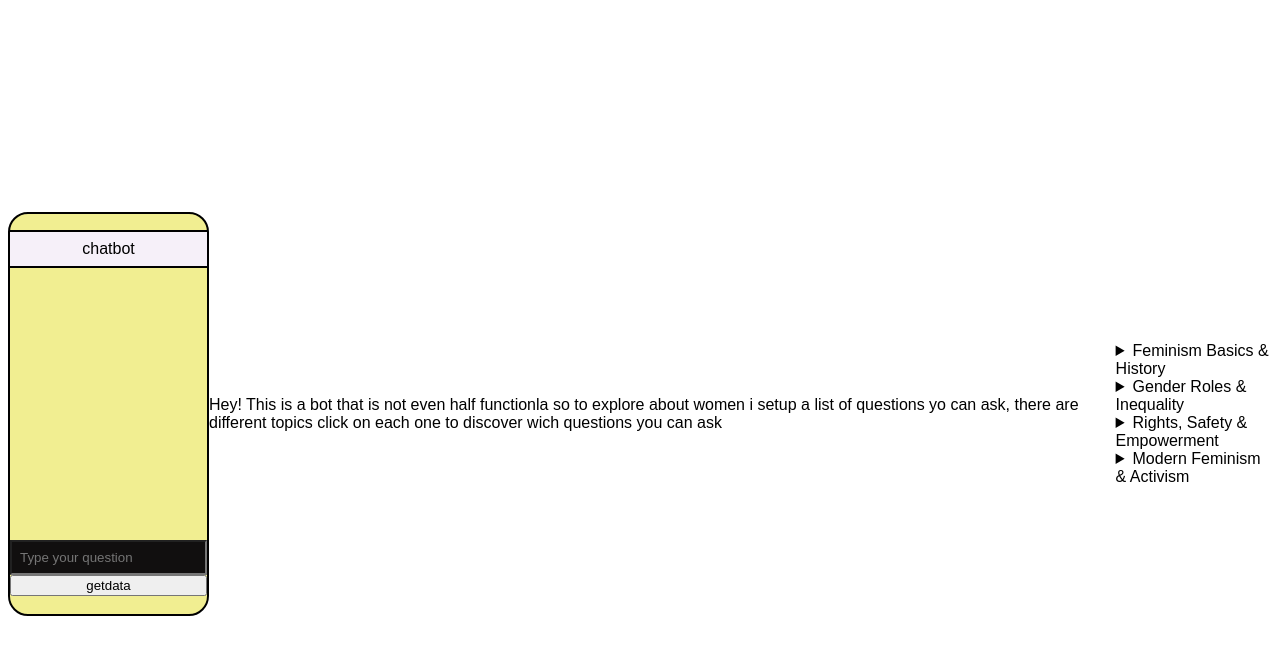
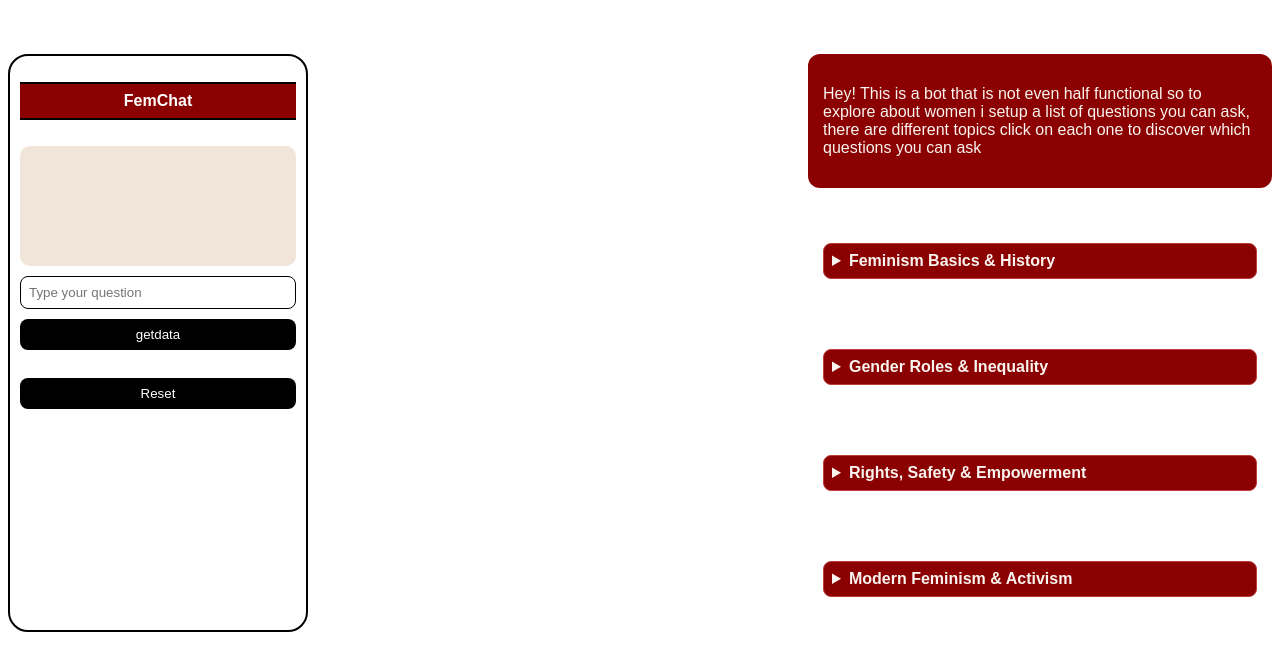
Before and after one commit to Mia-mi-s/FemNation-, a plain HTML site: page index/questions.html in a window 1280 px wide. Shown: the part 46-716 px from the top of the page. Drawn offline with Linux system fonts and the light colour scheme.

Commit message:
Updated the QnA page the layout is fixed addded a reset button to the bot and added the same functionality as the index page with all the questions showing orderedd by topic

```diff
--- a/index/Js/bot.js
+++ b/index/Js/bot.js
@@ -1,3 +1,7 @@
+function Reset(){
+  document.getElementById("Answer").textContent = "";
+  document.getElementById("Question").value = "";
+}
 function AskBot() {
   const question = document.getElementById("Question").value;
   const answerElement = document.getElementById("Answer");
--- a/index/css/style.css
+++ b/index/css/style.css
@@ -132,32 +132,22 @@ nav{
    /* background-color: #f4ede4; */
    background-color: #1c1c1c;
 }
-.cream-section {
-    width: 80%;
-    margin: 40px auto;
-    font-family: sans-serif;
-    color: #4a3f35;
-}
+/*
 
 /* INTRO TEXT BLOCK */
 .IntroText {
-    background: #fdfbf7;
+    background:rgb(241, 229, 218);
     padding: 25px;
     border-radius: 12px;
-    border: 1px solid #ece7df;
-    box-shadow: 0 2px 5px rgba(0,0,0,0.06);
     margin-bottom: 25px;
     color: #000000;
 }
 
 /* DID YOU KNOW --HiddenContent */
 .HiddenContent {
-    background: #fdfbf7;
+    background:rgb(241, 229, 218);
     padding: 20px 25px;
     border-radius: 12px;
-    border: 1px solid #ece7df;
-    box-shadow: 0 2px 5px rgba(0,0,0,0.06);
-    transition: all 0.3s ease;
     color: #000000;
 }
 .space{
@@ -167,7 +157,7 @@ nav{
     border-radius: 20px;
     width: 100px;
     height: 30px;
-    background-color: rgb(255, 246, 246);
+    background-color:rgb(241, 229, 218);
     border-color: black;
     color: #8B0000;
     font-size: 20px;
@@ -244,37 +234,99 @@ path:hover{
   box-shadow: 0 4px 10px rgba(0, 0, 0, 0.2);
 }
 
+/* Q&A PAGE */
 
 
-/* Q&A PAGE */
-.BodyQA{
-    padding-top: 250px;
-     align-items: center;
-     display: flex;
-     justify-content:center;
+.BotContainer {
+    padding-top: 50px;
+    width: 300px;
+    background-color: #fff;
+    border: 2px solid black;
+    border-radius: 20px;
+    display: flex;
+    flex-direction: column;
+    padding: 10px;
+    box-sizing: border-box;
 }
+
+.BotTitle {
+    color: white;
+    text-align: center;
+    background-color:#8B0000;
+    padding: 8px;
+    border-top: 2px solid black;
+    border-bottom: 2px solid black;
+}
+
+.down {
+    min-height: 100px;
+    padding: 10px;
+    background: rgb(241, 229, 218);
+    margin-top: 10px;
+    border-radius: 10px;
+    overflow-y: auto;
+}
+
+.QuestionBox {
+    padding: 8px;
+    margin-top: 10px;
+    border-radius: 8px;
+    border: 1px solid #000;
+    width: 100%;
+    box-sizing: border-box;
+}
+
+.BotContainer button {
+    margin-top: 10px;
+    padding: 8px;
+    border-radius: 8px;
+    border: none;
+    background: black;
+    color: white;
+    cursor: pointer;
+}
+
+.Box {
+    border-radius: 12px;
+    color: rgb(0, 0, 0);
+    padding: 15px;
+}
+
+.Description {
+    margin-bottom: 20px;
+    background-color: #8B0000;
+    color: #f9f4ef;
+}
+
+.Topics {
+    margin-bottom: 20px;
+}
+
+.Topics summary {
+    cursor: pointer;
+    font-weight: bold;
+    padding: 8px;
+    color: #f9f4ef;
+    border-radius: 8px;
+    background-color: #8B0000;
+    border: 1px solid #bd3c3c;
+}
+.PageWrapper {
+    display: flex;
+    gap: 500px;
+    padding-top: 50px;
+    width: 100%;
+}
+
+.MainContent {
+    display: flex;
+    flex-direction: column;
+    flex: 1;
+    gap: 20px;
+}
+
 .BotContainer {
-    border-radius: 20px;
-    background-color: rgb(241, 238, 145);
-    border: 2px solid black;
-    height: 50vh;
-    width: 30vh;
-    display: flex;
-    flex-direction: column; /* colonne */
-}
-.BotTitle {
-    background-color: rgb(246, 240, 249);
-    color: rgb(0, 0, 0);
-    text-align: center;
-    padding: 8px;
-    border-bottom: 2px solid black;
-    border-top: 2px solid black;
-}
-.QuestionBox {
-    background-color: rgb(17, 15, 15);
-    padding: 8px;
-     margin-top: auto; /*pushes input to bottom */
-    color: white;
+    width: 300px;
 }
 
 
--- a/index/questions.html
+++ b/index/questions.html
@@ -3,46 +3,44 @@
 <head>
     <title>soumia manar sio 2025 Feminism</title>
     <link href="css/style.css" rel="stylesheet">
-          <!--link for the icons-->
     <link rel="stylesheet" href="https://cdnjs.cloudflare.com/ajax/libs/font-awesome/7.0.1/css/all.min.css" integrity="sha512-2SwdPD6INVrV/lHTZbO2nodKhrnDdJK9/kg2XD1r9uGqPo1cUbujc+IYdlYdEErWNu69gVcYgdxlmVmzTWnetw==" crossorigin="anonymous" referrerpolicy="no-referrer" />
     <script src="Js/bot.js" defer></script>
 </head>
-    <body class="BodyQA">
-          <!--navigation bar-->
+<body>
     <nav>
         <div class="logo">FemNation</div>
         <ul class="nav-link">
             <li><a href="index.html">Home</a></li>
             <li><a href="questions.html">Q&A</a></li>
-            <li><a href="index.html#ColorSection3">Discover</a></li> <!--the hastag is to link it to a id-->
+            <li><a href="index.html#ColorSection3">Discover</a></li>
             <li><a href="games.html">Games</a></li>
             <li><a href="message.html">Share</a></li>
-            <!--icons-->
             <li><a href="https://www.youtube.com/channel/UC6Z-Sjl6_V0LXEsqZgvHxGA"><i class="fa-brands fa-youtube"></i></a></li>
             <li><a href="https://www.instagram.com/femnation2025/"><i class="fa-brands fa-instagram"></i></a></li>
             <li><a href="https://www.linkedin.com/in/fem-nation-a6a6b5390/"><i class="fa-brands fa-linkedin"></i></a></li>
             <li><a href="https://www.reddit.com/user/FemNation/?utm_source=share&utm_medium=web3x&utm_name=web3xcss&utm_term=1&utm_content=share_button"><i class="fa-brands fa-reddit"></i></a></li>
         </ul>
     </nav>
-              <div  class="ChatBot"></div>
+    <div><p>geuaheioaajeoiaj</p></div>
+    <div class="PageWrapper">
         <div class="BotContainer">
-              <p class="BotTitle">chatbot</p>
+            <p class="BotTitle"><b>FemChat</b></p>
             <div class="down">
                 <p id="Answer"></p>
             </div>
             <input class="QuestionBox" id="Question" placeholder="Type your question">
             <button onclick="AskBot()">getdata</button><br>
+            <button onclick="Reset()">Reset</button><br>
+
         </div>
 
-            <div class="Description">
-              <p>Hey! This is a bot that is not even half functionla so to explore about women i setup a list of
-                questions yo can ask, there are different topics click on each one to discover wich questions you can ask
-              </p>
+        <div class="MainContent">
+            <div class="Box Description">
+                <p>Hey! This is a bot that is not even half functional so to explore about women i setup a list of questions you can ask, there are different topics click on each one to discover which questions you can ask</p>
             </div>
-            <div class="">
-              <details class="Topics">
+
+            <details class="Box Topics">
                 <summary>Feminism Basics & History</summary>
-                 <li>What is feminism?</li>
                 <li>What is feminism?</li>
                 <li>What is gender equality?</li>
                 <li>Why is feminism important?</li>
@@ -53,7 +51,8 @@
                 <li>What is intersectional feminism?</li>
                 <li>Who created the term intersectionality?</li>
             </details>
-              <details class="Topics">
+
+            <details class="Box Topics">
                 <summary>Gender Roles & Inequality</summary>
                 <li>What is body autonomy?</li>
                 <li>What is consent?</li>
@@ -63,7 +62,8 @@
                 <li>What does empowerment mean for women?</li>
                 <li>Why is feminist education important?</li>
             </details>
-              <details class="Topics">
+
+            <details class="Box Topics">
                 <summary>Rights, Safety & Empowerment</summary>
                 <li>What is body autonomy?</li>
                 <li>What is consent?</li>
@@ -73,13 +73,14 @@
                 <li>What does empowerment mean for women?</li>
                 <li>Why is feminist education important?</li>
             </details>
-              <details class="Topics">
+
+            <details class="Box Topics">
                 <summary>Modern Feminism & Activism</summary>
                 <li>Why is representation important in feminism?</li>
                 <li>What is digital feminism?</li>
                 <li>What is the Me Too movement?</li>
             </details>
         </div>
-
+    </div>
 </body>
 </html>
```
Also changed, not shown: index/index.html (line endings or trailing spaces). Lines whose indentation alone changed are shown as unchanged.
